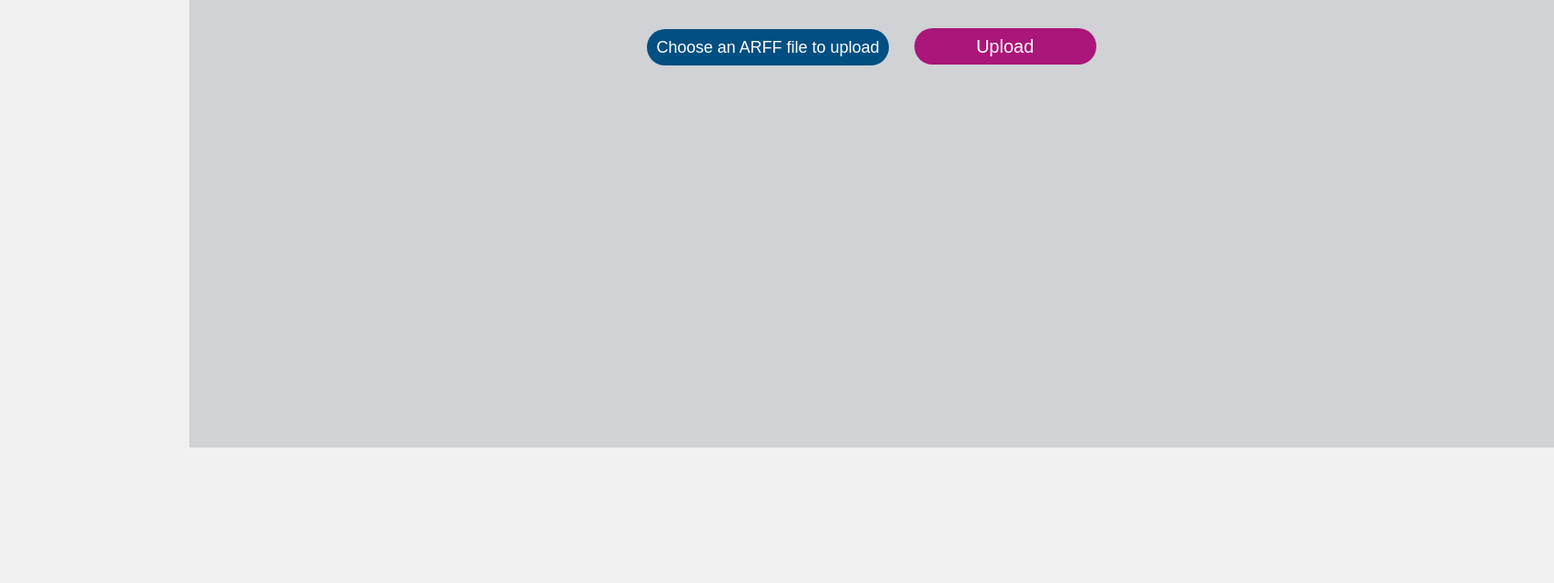
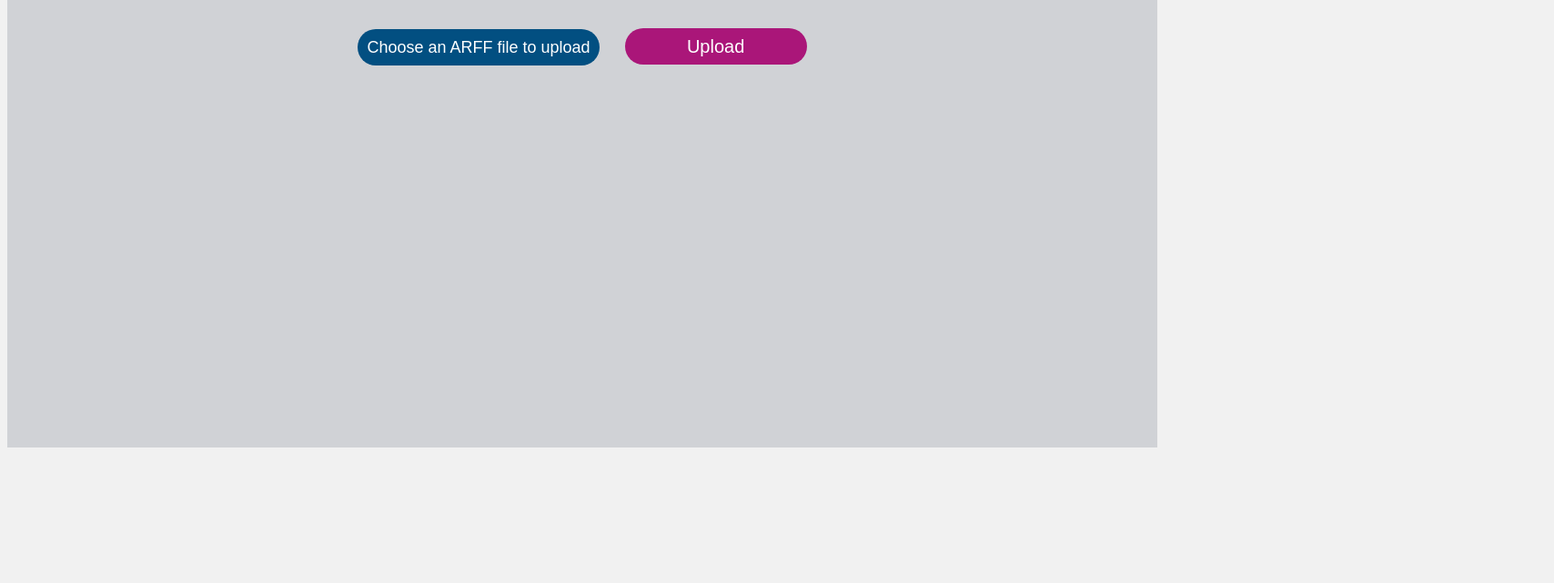
Before and after one commit to virtual-labs/exp-weka-tool-au, a plain HTML site: page experiment/simulation/index.html in a window 1280 px wide. Shown: the part 159-800 px from the top of the page at 91% size, 1708 px wide, since content can reach past the window. Drawn offline with nearby package versions, Linux system fonts and the light colour scheme.

Commit message:
Update index.html

```diff
--- a/experiment/simulation/index.html
+++ b/experiment/simulation/index.html
@@ -2,8 +2,6 @@
 <html>
 
 <head>
-  <meta charset="utf-8">
-	    <meta name="viewport" content="width=device-width, initial-scale=1.0">
   <link rel="stylesheet" type="text/css" href="css\main.css">
   <title>ARFF File Upload and Preprocess</title>
   <script src="https://cdn.jsdelivr.net/npm/chart.js"></script>
@@ -16,7 +14,7 @@
     &nbsp;&nbsp;&nbsp;&nbsp;&nbsp;&nbsp;&nbsp;&nbsp;&nbsp;&nbsp;&nbsp;&nbsp;&nbsp;&nbsp;&nbsp;&nbsp;&nbsp;&nbsp;&nbsp;&nbsp;&nbsp;&nbsp;&nbsp;&nbsp;&nbsp;&nbsp;&nbsp;&nbsp;&nbsp;&nbsp;&nbsp;&nbsp;&nbsp;&nbsp;&nbsp;&nbsp;&nbsp;&nbsp;&nbsp;&nbsp;&nbsp;&nbsp;&nbsp;&nbsp;&nbsp;&nbsp;&nbsp;&nbsp;
     <div id='header'>Basic Machine Learning using the WEKA tool</div><br><br><br>
   </div>
-  <div enctype="multipart/form-data" style="background-color: #d0d2d6;width: 1500px;margin-left: 200px;">
+  <div id="myDiv" style="background-color: #d0d2d6; width: 100%; max-width: 1500px; margin-left: auto; margin-right: auto;">
     <br><br>
     <div class="file-upload">
       <label for="fileinput" style="font-size:18px;">Choose an ARFF file to upload</label>
```
